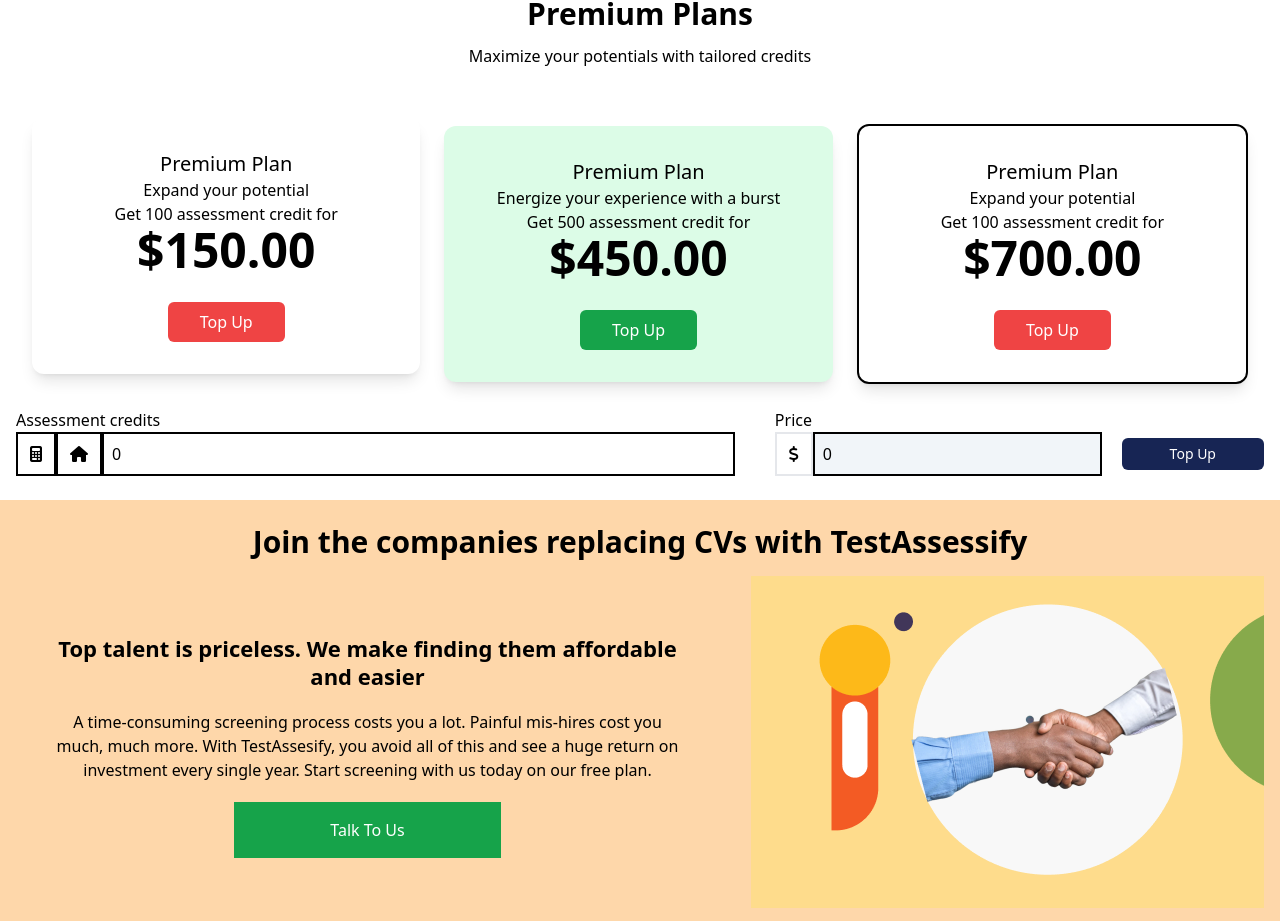
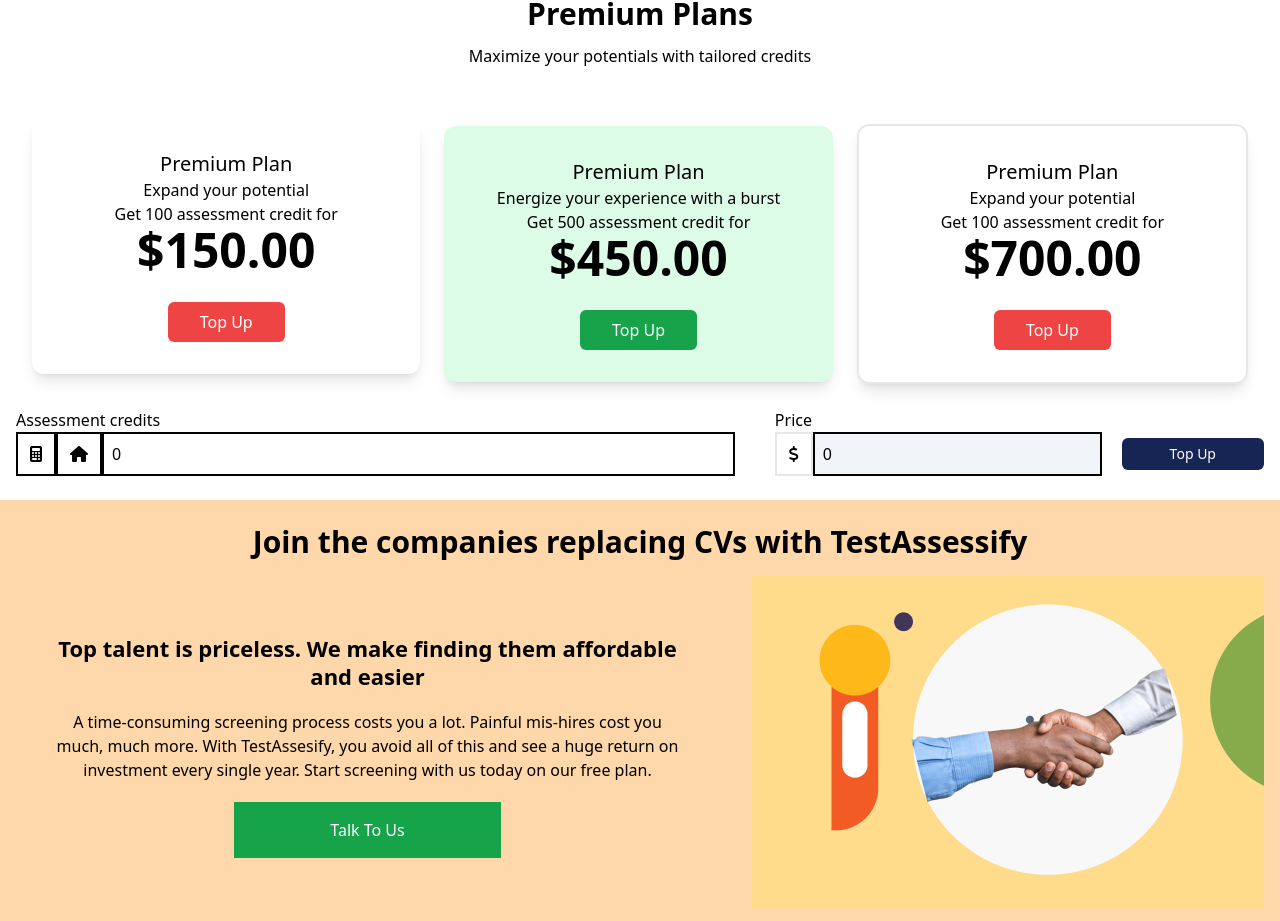
Before and after one commit to tcodes317/TestAssessify_proj, a React (Vite) app in the folder app/: page /forcompanies in a window 1280 px wide. Shown: the part 1197-2118 px from the top of the page. Built offline with nearby package versions, Linux system fonts and the light colour scheme.

Commit message:
6/14/2024

```diff
--- a/app/src/components/pages/Companies.jsx
+++ b/app/src/components/pages/Companies.jsx
@@ -43,7 +43,7 @@
                             <p className="text-center">Maximize your potentials with tailored credits</p>
                         </div>
                         <div className="flex ipad:flex-row ipad:px-8 ipad:mx-auto ipad:space-x-6 gal:px-4 gal:flex-col gal:space-y-4 items-center justify-center desk:space-x-5 mt-10">
-                            <div className="shadow-lg desk:space-y-2 gal:w-full flex desk:px-24 bg-white rounded-xl flex-col p-8 justify-center">
+                            <div className="shadow-lg desk:space-y-6 gal:w-full flex desk:px-24 bg-white rounded-xl flex-col p-8 justify-center">
                                 <h1 className="text-center text-xl">Premium Plan</h1>
                                 <p className="text-center text-md">Expand your potential</p>
                                 <div className="text-center text-md">Get 100 assessment credit for</div>
@@ -52,7 +52,7 @@
                                     <span>Top Up</span>
                                 </button>
                             </div>
-                            <div className="shadow-lg desk:space-y-2 flex gal:w-full desk:px-24 bg-green-100 rounded-xl flex-col p-8 justify-center">
+                            <div className="shadow-lg desk:space-y-6 flex gal:w-full desk:px-24 bg-green-100 rounded-xl flex-col p-8 justify-center">
                                 <h1 className="text-center text-xl">Premium Plan</h1>
                                 <p className="text-center text-md">Energize your experience with a burst</p>
                                 <div className="text-center text-md">Get 500 assessment credit for</div>
@@ -61,7 +61,7 @@
                                     <span>Top Up</span>
                                 </button>
                             </div>
-                            <div className="shadow-lg gal:w-full border-2 border-black desk:space-y-2 flex desk:px-24 rounded-xl flex-col p-8 justify-center">
+                            <div className="shadow-lg gal:w-full border-2 desk:space-y-6 flex desk:px-24 rounded-xl flex-col p-8 justify-center">
                                 <h1 className="text-center text-xl">Premium Plan</h1>
                                 <p className="text-center text-md">Expand your potential</p>
                                 <div className="text-center text-md">Get 100 assessment credit for</div>
@@ -72,7 +72,7 @@
                             </div>
                         </div>
                     </div>
-                    <div className="flex ipad:flex-row desk:w-8/12 desk:mx-auto ipad:items-center ipad:space-x-5 gal:flex-col my-6 gal:px-4 desk:items-center justify-center desk:space-x-6">
+                    <div className="flex ipad:flex-row desk:space-y-6 desk:w-8/12 desk:mx-auto ipad:items-center ipad:space-x-5 gal:flex-col my-6 gal:px-4 desk:items-center justify-center desk:space-x-6">
                         <div className="ipad_air:w-11/12">
                             <h1>Assessment credits</h1>
                             <div className="flex items-center">
```
